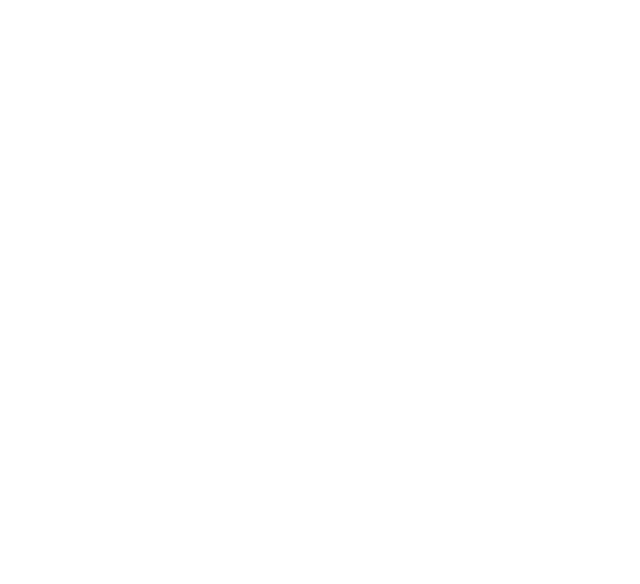
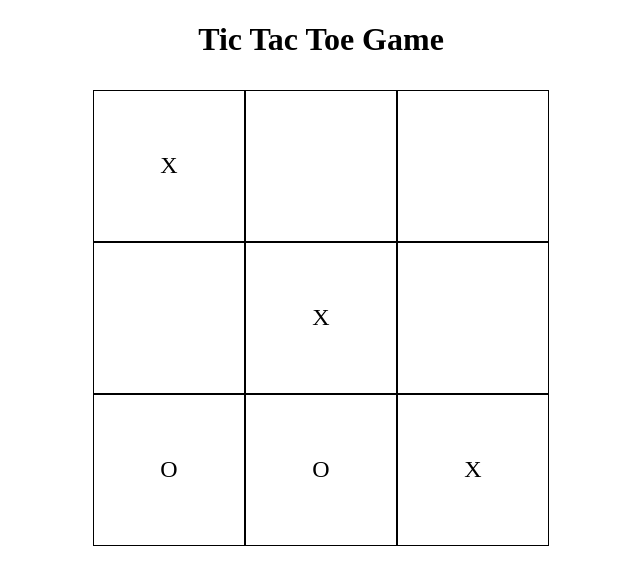
Before and after one commit to SushantBhn/tic-tac-toe, a plain HTML site: page index.html in a window 1280 px wide. Shown: the whole page, without its empty margins (319-959 px from the left). Drawn offline with Linux system fonts and the light colour scheme.

Commit message:
Display the gameboard array to the webpage

```diff
--- a/index.html
+++ b/index.html
@@ -8,6 +8,24 @@
     <script src="script.js" defer></script>
 </head>
 <body>
+    <h1>Tic Tac Toe Game</h1>
 
+    <div class="container">
+        <div class="row1">
+            <div id="1"></div>
+            <div id="2"></div>
+            <div id="3"></div>
+        </div>
+        <div class="row2">
+            <div id="4"></div>
+            <div id="5"></div>
+            <div id="6"></div>
+        </div>
+        <div class="row3">
+            <div id="7"></div>
+            <div id="8"></div>
+            <div id="9"></div>
+        </div>
+    </div>
 </body>
 </html>
--- a/script.js
+++ b/script.js
@@ -55,7 +55,7 @@ let gameBoard = (function () {
     }
     let result = gameResult();
     console.log(result);
-    return {board, placeMarker};
+    return {board, placeMarker, gameResult};
 })();
 
 //Create new player objects
@@ -65,6 +65,24 @@ function player(name) {
 }
 
 let gameController = function () {
-    let turn = 0;
+    let turn = 1;
 
 }
+
+function displayBoard() {
+    let divId = 1;//variable to store  the ids of the board cells(ordered from 1 to 9 in row-wise manner)
+    for(let i = 0; i < gameBoard.board.length; i++) {
+        for(let j = 0; j < gameBoard.board.length; j++) {
+            let div = document.getElementById(divId);
+            if(gameBoard.board[i][j] == 1) {
+            div.textContent = "X";
+            }
+            else if(gameBoard.board[i][j] == 2) {
+                div.textContent = "O";
+            }
+            divId++;
+        }
+    }
+}
+
+displayBoard();
--- a/style.css
+++ b/style.css
@@ -0,0 +1,27 @@
+h1 {
+    text-align: center;
+}
+
+.container {
+    display: flex;
+    flex-direction: column;
+    /* border: 1px solid black; */
+    width: fit-content;
+    height: auto;
+    padding: 10px;
+    margin: 0 auto;
+}
+
+.container div div {
+    border: 1px solid black;
+    width: 150px;
+    height: 150px;
+    display: flex;
+    justify-content: center;
+    align-items: center;
+    font-size: 24px;
+}
+
+.row1, .row2, .row3 {
+    display: flex;
+}
```
